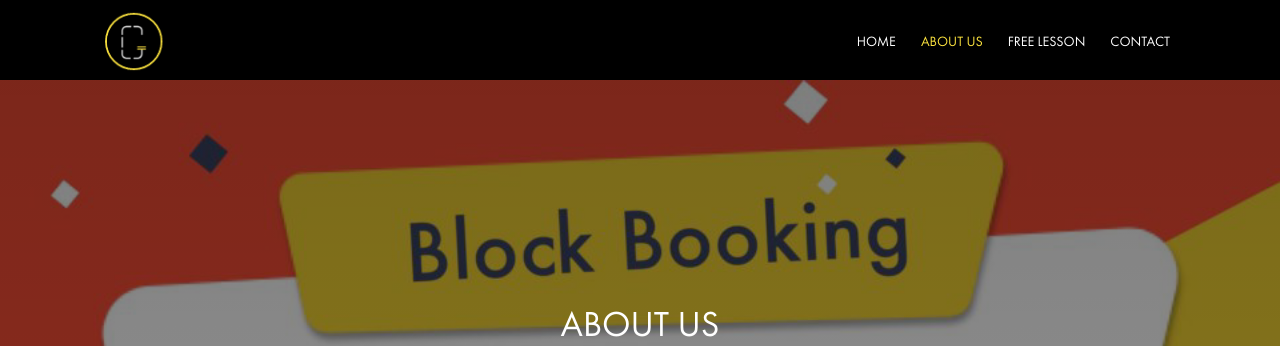
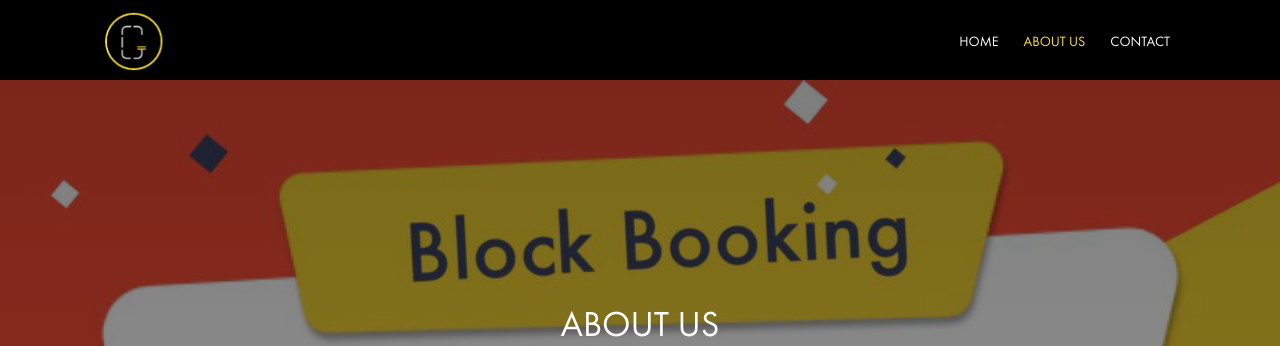
Before and after one commit to shoronts/gyru.co.uk, a Django app: page /about/ in a window 1280 px wide. Shown: the top 346 px of the page. Run offline with Django 3.2, Linux system fonts and the light colour scheme; some libraries are stand-ins or nearby versions.

Commit message:
free lession page removed and home page video resized

```diff
--- a/gyruapptheme/urls.py
+++ b/gyruapptheme/urls.py
@@ -5,7 +5,6 @@ from gyruapptheme.views import IndexView as theme
 urlpatterns = [
     path('', theme.home, name='home'),
     path('about/', theme.about, name='about'),
-    path('free-lesson/', theme.freeLesson, name='freelesson'),
     path('contact/', theme.contact, name='contact'),
     path('privacy-policy/', theme.policy, name='policy'),
 ]
--- a/gyruapptheme/views.py
+++ b/gyruapptheme/views.py
@@ -12,15 +12,6 @@ class IndexView(TemplateView):
 
     def about(request):
         return render(request, 'about.html')
-
-    def freeLesson(request):
-        if request.method == 'POST':
-            Message = request.POST['mail']
-            send_mail('Signup message from gyru.co.uk', Message, 'admin@gyru.co.uk', ['gyruapp@gmail.com'], fail_silently=False,)
-            messages.info(request, 'Thank you! We will contact you soon.')
-            return redirect('freelesson')
-        else:
-            return render(request, 'freelesson.html')
 
     def contact(request):
         if request.method == 'POST':
--- a/templates/base.html
+++ b/templates/base.html
@@ -37,10 +37,6 @@
                         </li>
                         <li class="nav-item">
                             <a class="menu-link {% if request.resolver_match.url_name == 'about' %} active {% endif %}" href="{% url 'about' %}">About Us</a>
-                        </li>
-                        <li class="nav-item">
-                            <a class="menu-link {% if request.resolver_match.url_name == 'freelesson' %} active {% endif %}" href="{% url 'freelesson' %}">
-                                FREE LESSON</a>
                         </li>
                         <li class="nav-item">
                             <a class="menu-link {% if request.resolver_match.url_name == 'contact' %} active {% endif %}" href="{% url 'contact' %}">Contact</a>
--- a/templates/home.html
+++ b/templates/home.html
@@ -73,7 +73,7 @@
         <div class="learners-documentation">
             <div class="learners-first-section">
                 <div class="video">
-                    <video width="95%" poster="{% static '' %}/video/cover.png" controls>
+                    <video width="100%" height="500" poster="{% static '/video/cover.png' %}" controls>
                         <source src="{% static 'video/WhatsApp-Video-2019-09-09-at-4.37.36-PM.mp4' %}" type="video/mp4">
                         <source src="{% static 'video/WhatsApp-Video-2019-09-09-at-4.37.36-PM.mp4' %}" type="video/ogg">
                         Your browser does not support HTML5 video.
```
Also changed, not shown: gyru/settings.py (+4 -3 lines), static/css/main.css (+0 -7 lines).
